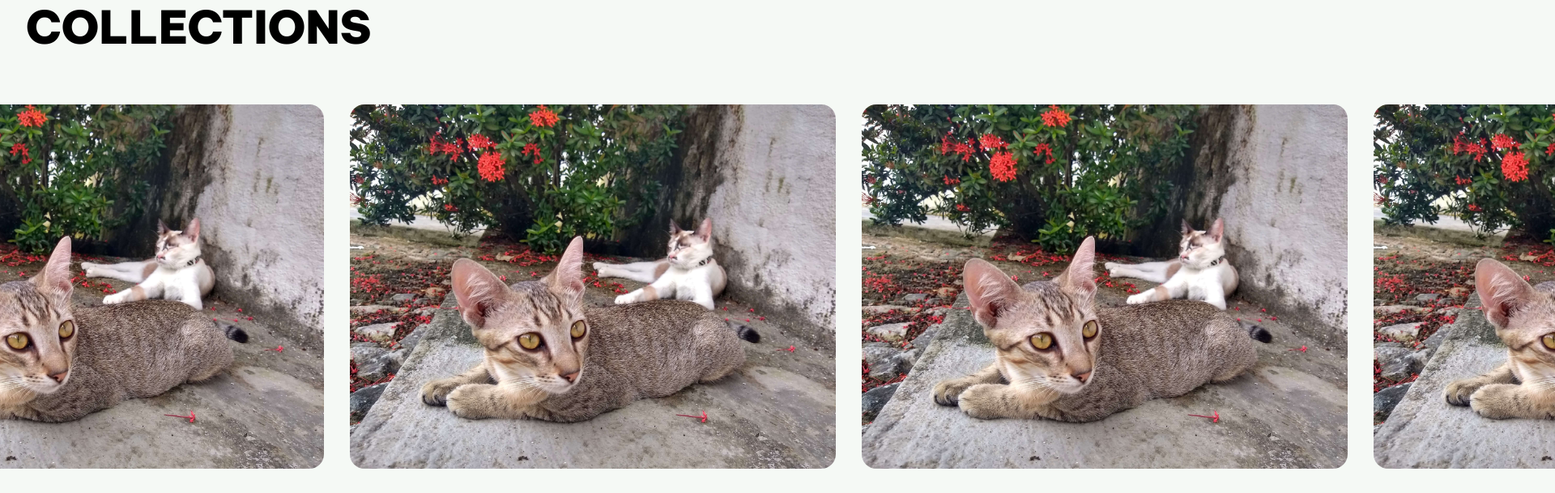
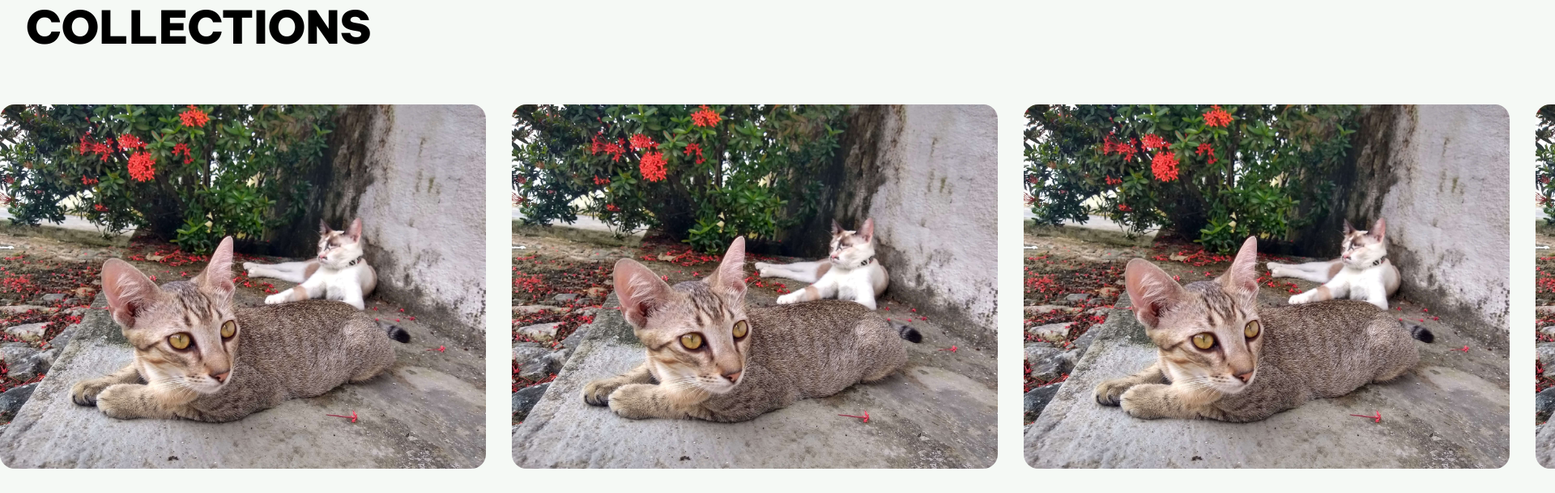
Before and after one commit to SnayderRodrigues/react-study, a React (Vite) app: page / in a window 1280 px wide. Shown: the part 4580-5189 px from the top of the page at 81% size, 1920 px wide, since content can reach past the window. Built offline with nearby package versions, Linux system fonts and the light colour scheme.

Commit message:
install gsap library

```diff
--- a/package.json
+++ b/package.json
@@ -10,6 +10,7 @@
     "preview": "vite preview"
   },
   "dependencies": {
+    "gsap": "^3.12.5",
     "react": "^18.2.0",
     "react-dom": "^18.2.0",
     "react-icons": "^5.0.1"
--- a/src/components/Collections.jsx
+++ b/src/components/Collections.jsx
@@ -1,7 +1,15 @@
-import React from "react";
+import { useLayoutEffect } from "react";
 import Cats from "../img/IMG_20200407_163224926_HDR-01.jpeg";
+import { gsap } from "gsap";
+import { ScrollTrigger } from "gsap/ScrollTrigger";
 
 const Collections = () => {
+  useLayoutEffect(() => {
+    gsap.to(".collections__image-wrapper-1", {
+      x: 0
+    });
+  }, []);
+
   return (
     <section id="collections" className="collections">
       <div className="wrapper collections-wrapper">
--- a/src/styles/components/_collections.scss
+++ b/src/styles/components/_collections.scss
@@ -10,12 +10,14 @@
   &__image-wrapper-1 {
     display: flex;
     gap: 2rem;
-    margin-left: -200px;
+    // margin-left: -200px;
+    transform: translateX(-200px);
   }
   &__image-wrapper-2 {
     display: flex;
     gap: 2rem;
-    margin-left: -100px;
+    // margin-left: -100px;
+    transform: translateX(-100px);
   }
   &__image {
     width: 600px;
```
Also changed, not shown: 1 other file (tests, documents, lock files or other folders).
